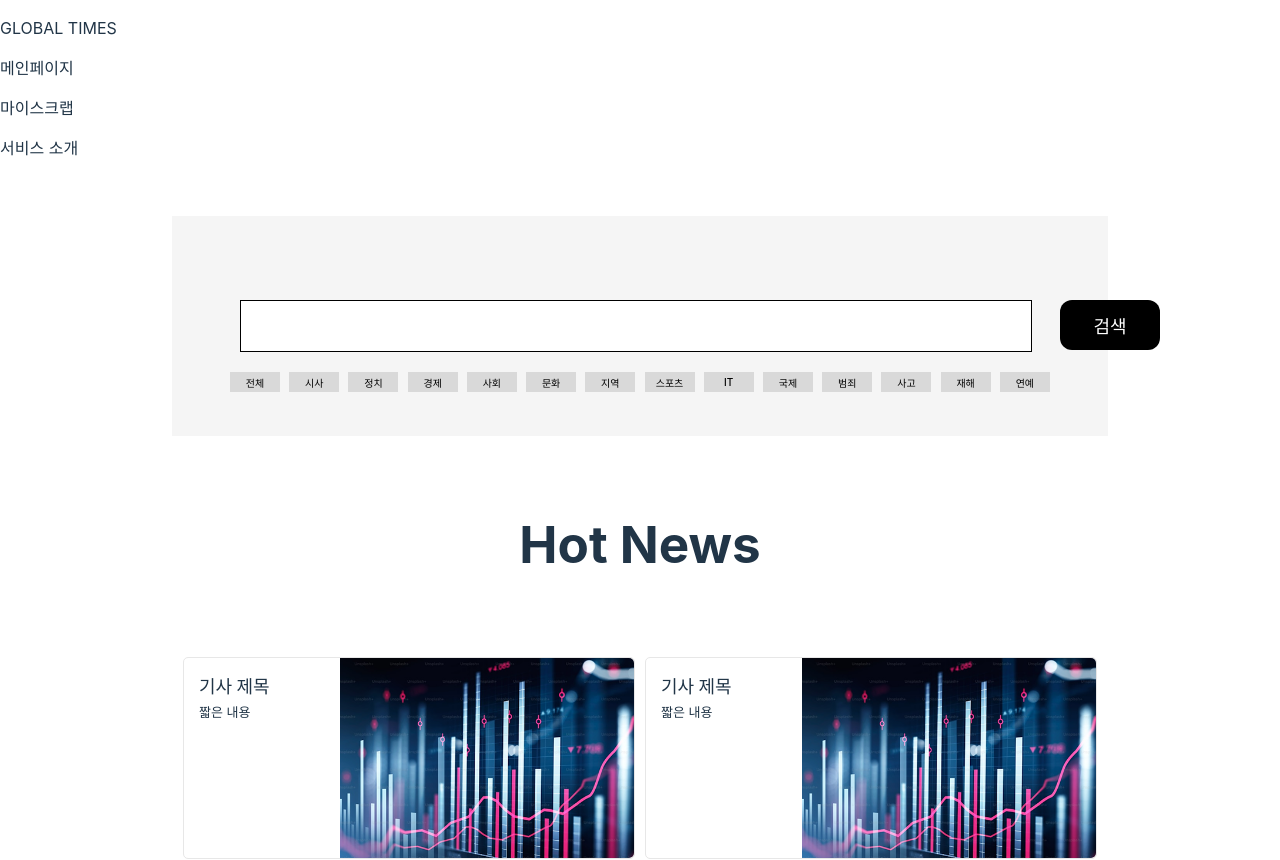
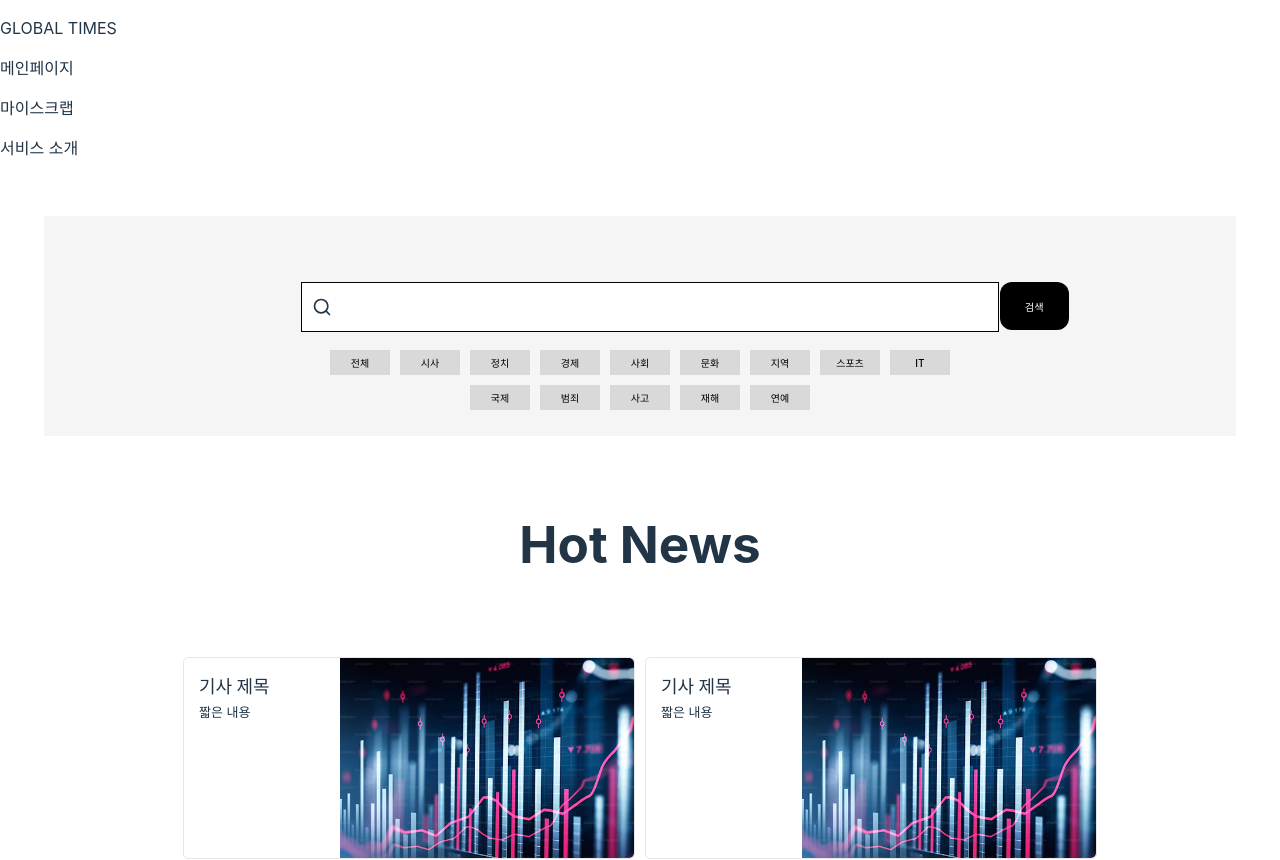
Before and after one commit to SKU-GlobalTimes/GlobalTimes_FE, a React (Vite) app in the folder FrontEnd/: page /main in a window 1280 px wide. Shown: the top 860 px of the page. Built offline with nearby package versions, Linux system fonts and the light colour scheme.

Commit message:
:art: Design: searchBar UI 수정

```diff
--- a/FrontEnd/src/components/mainPage/SearchContainer.jsx
+++ b/FrontEnd/src/components/mainPage/SearchContainer.jsx
@@ -1,4 +1,5 @@
 import styled from './SearchContainer.module.css';
+import { Search } from "lucide-react";
 
 export default function SearchContainer() {
 
@@ -6,6 +7,7 @@ export default function SearchContainer() {
         <div className={styled['searchContainer--container']}>
             <div className={styled['searchContainer--searchBar']}>
                 <div className={styled['searchContainer--searchInputContainer']}>
+                    <Search className={styled['input-icon']} size={20} />
                     <input className={styled['searchContainer--Input']}></input>
                 </div>
                 <button className={styled['searchContainer--searchButton']}>검색</button>
--- a/FrontEnd/src/components/mainPage/SearchContainer.module.css
+++ b/FrontEnd/src/components/mainPage/SearchContainer.module.css
@@ -1,7 +1,7 @@
 
 .searchContainer--container{
     background-color: #F5F5F5;
-    width: 70vw;
+    width: 90vw;
     height: 160px;
     display: flex;
     flex-direction: column;
@@ -12,12 +12,14 @@
 }
 
 .searchContainer--searchBar{
-    width: 920px;
+    width: 60vw;
+    height: 6vh;
     display: flex;
     flex-direction: row;
     justify-content: space-between;
-    margin-left: 120px;
+    margin-left: 7vw;
     margin-bottom: 20px;
+
 }
 
 .searchContainer--searchInputContainer{
@@ -25,24 +27,25 @@
     flex-direction: row;
     align-items: center;
     background-color: white;
-    width: 770px;
-    height: 50px;
+    width: 88%;
+    height: 100%;
     padding: 0px 10px;
     border: 1px solid black;
 }
 
 .searchContainer--Input{
+    margin-left: 10px;
     font-size: 18px;
     border: none;
     outline: none;
-    width: 700px;
-    height: 40px;
+    width: 95%;
+    height: 80%;
 }
 
 .searchContainer--searchButton{
-    font-size: 18px;
-    width: 100px;
-    height: 50px;
+    font-size: 0.8vw;
+    width: 9%;
+    height: 100%;
     color:white;
     background-color: black;
     border: none;
@@ -51,18 +54,22 @@
 }
 
 .searchContainer--categoryContainer{
-    width: 820px;
+    width: 50vw;
+    min-height: max-content;
     display: flex;
-    flex-direction: row;
-    justify-content: space-between;
+    flex-wrap: wrap;
+    gap: 10px;
+    justify-content: center;
 }
 
 .searchContainer--categoryButton {
     padding: 0;
     font-size: 10px;
     background-color: #D9D9D9;
-    width: 50px;
-    height: 20px;
+    width: 3vw;
+    height: 3vh;
+    min-width: 60px;
+    min-height: 25px;
     border-radius: 0;
     border: none;
     outline:none;
```
